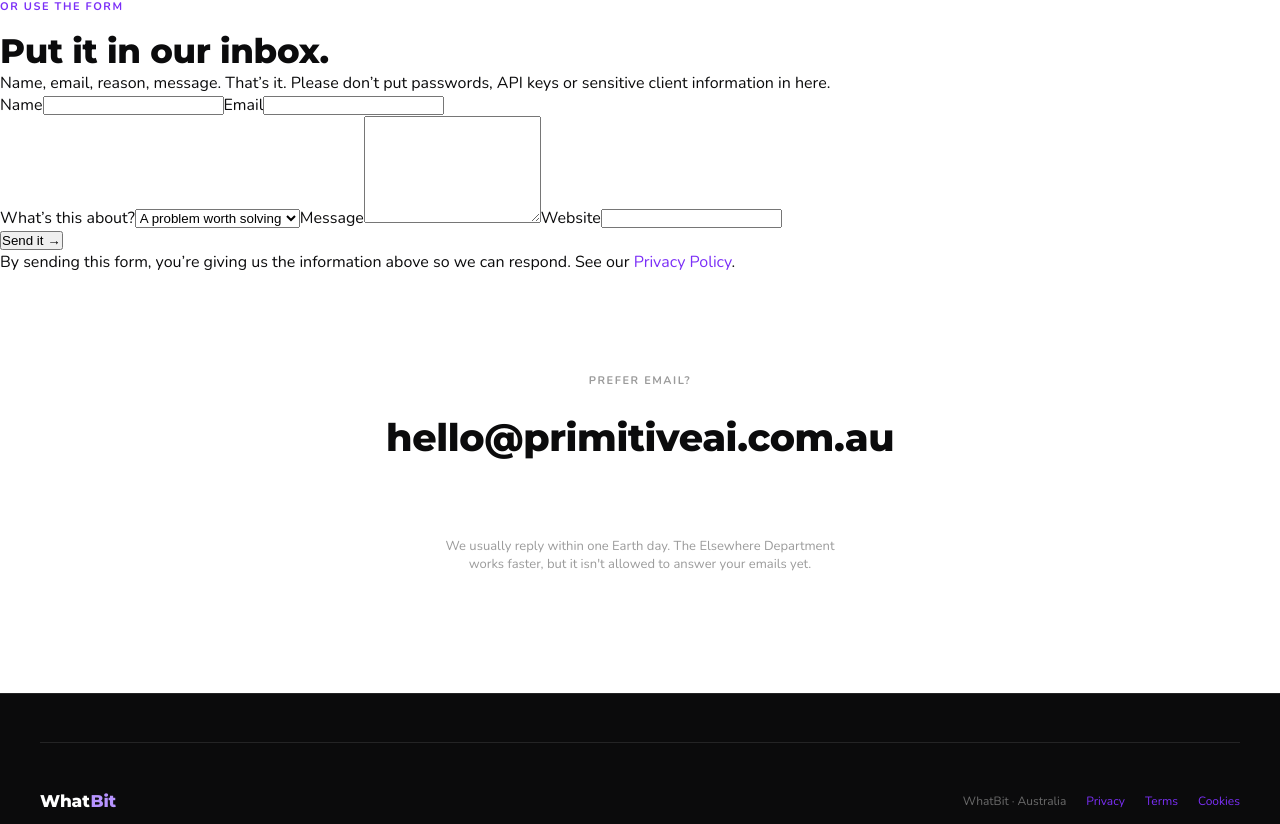
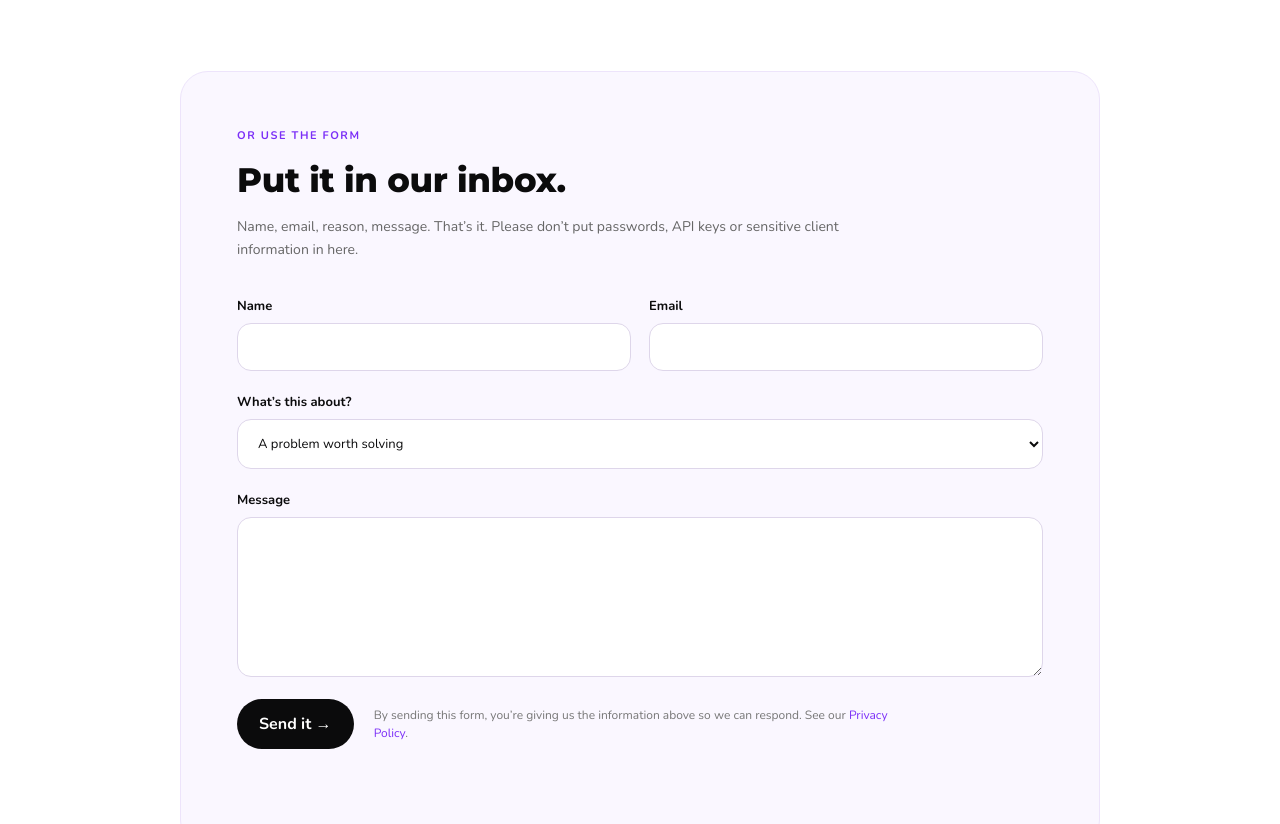
Before and after one commit to DaddysCoder/whatbit-web, a Next.js app: page /contact in a window 1280 px wide. Shown: the part 1174-1998 px from the top of the page. Built offline with nearby package versions, Linux system fonts and the light colour scheme.

Commit message:
Style WhatBit contact form

```diff
--- a/components/ContactPage.module.css
+++ b/components/ContactPage.module.css
@@ -213,6 +213,128 @@
   color: #e8542e;
 }
 
+.formSection {
+  max-width: 920px;
+  margin: 72px auto 0;
+  padding: 56px;
+  background: #faf7ff;
+  border: 1px solid #ede4fb;
+  border-radius: 28px;
+}
+
+.formIntro {
+  max-width: 620px;
+  margin-bottom: 36px;
+}
+
+.formIntro p {
+  margin-top: 14px;
+  color: #666;
+  line-height: 1.65;
+  font-size: 14px;
+}
+
+.form {
+  display: grid;
+  gap: 22px;
+}
+
+.formRow {
+  display: grid;
+  grid-template-columns: repeat(2, minmax(0, 1fr));
+  gap: 18px;
+}
+
+.field {
+  display: grid;
+  gap: 8px;
+  font-size: 13px;
+  font-weight: 700;
+}
+
+.field input,
+.field select,
+.field textarea {
+  width: 100%;
+  border: 1px solid #ded6ea;
+  border-radius: 14px;
+  background: #ffffff;
+  color: #0b0b0c;
+  font: inherit;
+  font-weight: 500;
+  padding: 14px 16px;
+  outline: none;
+  transition: border-color 0.15s ease, box-shadow 0.15s ease;
+}
+
+.field textarea {
+  resize: vertical;
+  min-height: 160px;
+}
+
+.field input:focus,
+.field select:focus,
+.field textarea:focus {
+  border-color: #7b2ff7;
+  box-shadow: 0 0 0 3px rgba(123, 47, 247, 0.12);
+}
+
+.formActions {
+  display: flex;
+  align-items: center;
+  gap: 20px;
+}
+
+.submitBtn {
+  flex: 0 0 auto;
+  border: 0;
+  border-radius: 999px;
+  background: #0b0b0c;
+  color: #ffffff;
+  font: inherit;
+  font-weight: 800;
+  padding: 14px 22px;
+  cursor: pointer;
+  transition: transform 0.15s ease, background 0.15s ease;
+}
+
+.submitBtn:hover:not(:disabled) {
+  transform: translateY(-1px);
+  background: #7b2ff7;
+}
+
+.submitBtn:disabled {
+  opacity: 0.6;
+  cursor: wait;
+}
+
+.privacyNote {
+  margin: 0;
+  max-width: 520px;
+  color: #777;
+  font-size: 12px;
+  line-height: 1.55;
+}
+
+.formStatus {
+  min-height: 20px;
+  color: #5b21b6;
+  font-size: 13px;
+  font-weight: 700;
+}
+
+.honeypot {
+  position: absolute;
+  width: 1px;
+  height: 1px;
+  padding: 0;
+  margin: -1px;
+  overflow: hidden;
+  clip: rect(0, 0, 0, 0);
+  white-space: nowrap;
+  border: 0;
+}
+
 .skip {
   padding: 100px 24px 120px;
   display: flex;
@@ -311,7 +433,8 @@
     padding: 64px 16px 32px;
   }
 
-  .grid {
+  .grid,
+  .formRow {
     grid-template-columns: 1fr;
     gap: 14px;
   }
@@ -320,6 +443,17 @@
     padding: 24px 20px;
   }
 
+  .formSection {
+    margin: 48px 16px 0;
+    padding: 32px 20px;
+    border-radius: 22px;
+  }
+
+  .formActions {
+    align-items: flex-start;
+    flex-direction: column;
+  }
+
   .title {
     font-size: clamp(28px, 8vw, 40px);
   }
```
